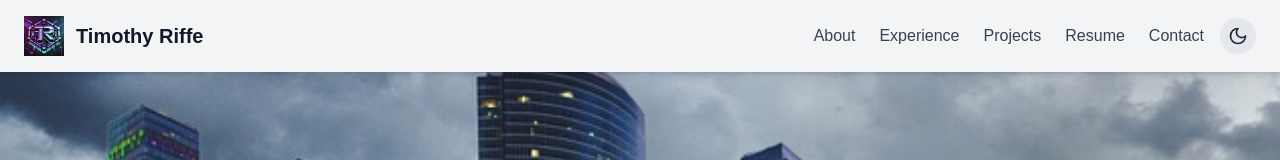
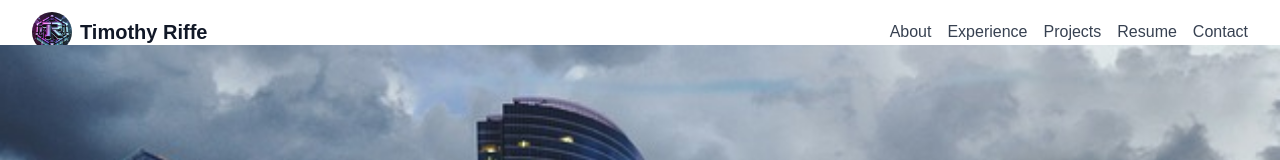
Before and after one commit to Riffe007/interactive_resume, a Next.js app: page /about in a window 1280 px wide. Shown: the top 160 px of the page. Built offline with nearby package versions, Linux system fonts and the light colour scheme.

Commit message:
Updated Navbar to be a side navbar on mobile

```diff
--- a/src/components/layout/Navbar.tsx
+++ b/src/components/layout/Navbar.tsx
@@ -1,42 +1,86 @@
 // src/components/layout/Navbar.tsx
-import { useState, useEffect } from "react";
-import Link from "next/link";
-import { useTheme } from "next-themes";
-import { Moon, Sun } from "lucide-react";
-import Image from "next/image";
+import { useState } from 'react';
+import Link from 'next/link';
+import Image from 'next/image';
+import { HiMenu, HiX } from 'react-icons/hi';
 
 export default function Navbar() {
-  const { theme, setTheme, resolvedTheme } = useTheme();
-  const [mounted, setMounted] = useState(false);
-
-  useEffect(() => setMounted(true), []);
+  const [isOpen, setIsOpen] = useState(false);
+  const toggleMenu = () => setIsOpen((prev) => !prev);
 
   return (
-    <nav className="bg-lightBg dark:bg-darkBg shadow-md fixed w-full top-0 z-50 transition-colors">
-      <div className="container mx-auto px-6 py-4 flex justify-between items-center">
-        {/* Logo */}
-        <Link href="/" className="flex items-center space-x-3 cursor-pointer">
-          <Image src="/images/logos/A_high-tech_futuristic_logo.png" alt="TR Logo" width={40} height={40} />
-          <span className="text-xl font-semibold text-gray-900 dark:text-gray-100">Timothy Riffe</span>
-        </Link>
-
-        {/* Desktop Navigation - Now aligned RIGHT */}
-        <div className="hidden md:flex space-x-6 ml-auto">
-          <Link href="/about" className="text-gray-700 dark:text-gray-300 hover:text-blue-500">About</Link>
-          <Link href="/experience" className="text-gray-700 dark:text-gray-300 hover:text-blue-500">Experience</Link>
-          <Link href="/projects" className="text-gray-700 dark:text-gray-300 hover:text-blue-500">Projects</Link>
-          <Link href="/resume" className="text-gray-700 dark:text-gray-300 hover:text-blue-500">Resume</Link>
-          <Link href="/contact" className="text-gray-700 dark:text-gray-300 hover:text-blue-500">Contact</Link>
+    <nav className="bg-white dark:bg-gray-800 shadow">
+      <div className="max-w-7xl mx-auto px-4 sm:px-6 lg:px-8">
+        <div className="flex justify-between h-16">
+          {/* Logo + Site Name */}
+          <div className="flex items-center">
+            <Link href="/" className="flex items-center">
+              <Image
+                src="/images/logos/A_high-tech_futuristic_logo.png"
+                alt="Logo"
+                width={40}
+                height={40}
+                className="rounded-full"
+              />
+              <span className="ml-2 text-xl font-bold text-gray-900 dark:text-white">
+                Timothy Riffe
+              </span>
+            </Link>
+          </div>
+          {/* Desktop Menu */}
+          <div className="hidden md:flex md:items-center">
+            <Link href="/about" className="ml-4 text-gray-700 dark:text-gray-300 hover:text-gray-900">
+              About
+            </Link>
+            <Link href="/experience" className="ml-4 text-gray-700 dark:text-gray-300 hover:text-gray-900">
+              Experience
+            </Link>
+            <Link href="/projects" className="ml-4 text-gray-700 dark:text-gray-300 hover:text-gray-900">
+              Projects
+            </Link>
+            <Link href="/resume" className="ml-4 text-gray-700 dark:text-gray-300 hover:text-gray-900">
+              Resume
+            </Link>
+            <Link href="/contact" className="ml-4 text-gray-700 dark:text-gray-300 hover:text-gray-900">
+              Contact
+            </Link>
+          </div>
+          {/* Mobile Hamburger Icon */}
+          <div className="flex items-center md:hidden">
+            <button onClick={toggleMenu} className="text-gray-700 dark:text-gray-300 focus:outline-none">
+              {isOpen ? <HiX size={24} /> : <HiMenu size={24} />}
+            </button>
+          </div>
         </div>
-
-        {/* Dark Mode Toggle (Fixed) */}
-        <button
-          onClick={() => setTheme(resolvedTheme === "dark" ? "light" : "dark")}
-          className="p-2 rounded-full bg-gray-200 dark:bg-gray-800 hover:bg-gray-300 dark:hover:bg-gray-700 transition ml-4"
-        >
-          {mounted && (resolvedTheme === "dark" ? <Sun size={20} className="text-yellow-400" /> : <Moon size={20} className="text-gray-800" />)}
-        </button>
       </div>
+      {/* Mobile Side Menu */}
+      {isOpen && (
+        <div className="md:hidden fixed inset-0 z-50 flex">
+          <div className="absolute inset-0 bg-black opacity-50" onClick={toggleMenu} />
+          <div className="relative bg-white dark:bg-gray-800 w-64 h-full p-4 transform transition-transform duration-300">
+            <button onClick={toggleMenu} className="mb-4 text-gray-700 dark:text-gray-300 focus:outline-none" aria-label="Close menu">
+              <HiX size={24} />
+            </button>
+            <nav className="flex flex-col space-y-4">
+              <Link href="/about" onClick={toggleMenu} className="text-gray-700 dark:text-gray-300 hover:text-gray-900">
+                About
+              </Link>
+              <Link href="/experience" onClick={toggleMenu} className="text-gray-700 dark:text-gray-300 hover:text-gray-900">
+                Experience
+              </Link>
+              <Link href="/projects" onClick={toggleMenu} className="text-gray-700 dark:text-gray-300 hover:text-gray-900">
+                Projects
+              </Link>
+              <Link href="/resume" onClick={toggleMenu} className="text-gray-700 dark:text-gray-300 hover:text-gray-900">
+                Resume
+              </Link>
+              <Link href="/contact" onClick={toggleMenu} className="text-gray-700 dark:text-gray-300 hover:text-gray-900">
+                Contact
+              </Link>
+            </nav>
+          </div>
+        </div>
+      )}
     </nav>
   );
 }
```
